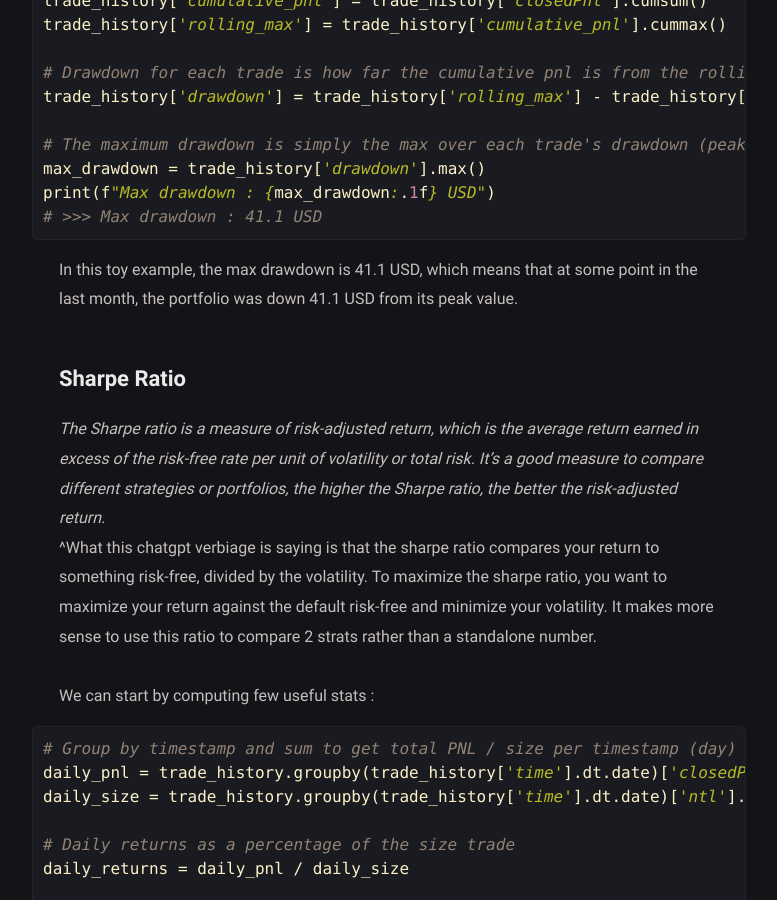
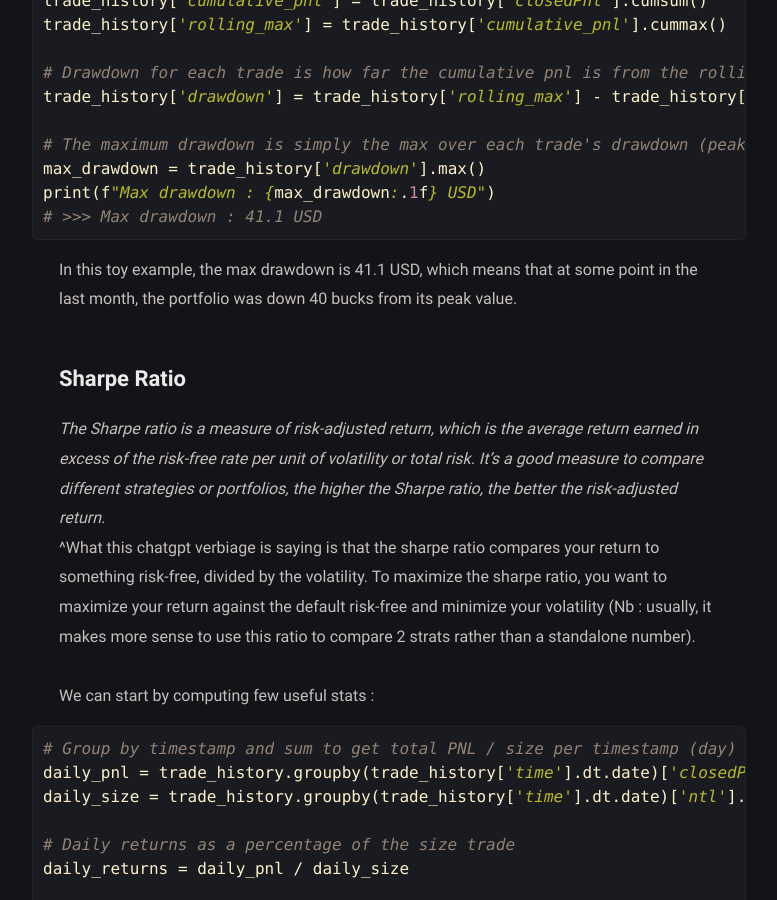
Before and after one commit to Cyril9227/cyril9227.github.io, a Jekyll site: the page built from _posts/trading-crap/2024-10-09-trading-crap.md, in a window 1280 px wide and 900 px high, scrolled down 1802 px. Shown: the whole window, without its empty margins (251-1028 px from the left). Built offline with Jekyll 4.4.1, drawn with Linux system fonts in a browser that asks for light colours; comment, search, counter and statistics services are not loaded; some of the changed text lies outside the part shown.

Commit message:
a bit of formating

````diff
--- a/_posts/trading-crap/2024-10-09-trading-crap.md
+++ b/_posts/trading-crap/2024-10-09-trading-crap.md
@@ -53,11 +53,11 @@
 print(f"Max drawdown : {max_drawdown:.1f} USD")
 # >>> Max drawdown : 41.1 USD
 ```
-In this toy example, the max drawdown is 41.1 USD, which means that at some point in the last month, the portfolio was down 41.1 USD from its peak value.
+In this toy example, the max drawdown is 41.1 USD, which means that at some point in the last month, the portfolio was down 40 bucks from its peak value.
 
 ## Sharpe Ratio
 
-*The Sharpe ratio is a measure of risk-adjusted return, which is the average return earned in excess of the risk-free rate per unit of volatility or total risk. It's a good measure to compare different strategies or portfolios, the higher the Sharpe ratio, the better the risk-adjusted return.*<br> ^What this chatgpt verbiage is saying is that the sharpe ratio compares your return to something risk-free, divided by the volatility. To maximize the sharpe ratio, you want to maximize your return against the default risk-free and minimize your volatility. It makes more sense to use this ratio to compare 2 strats rather than a standalone number. <br>
+*The Sharpe ratio is a measure of risk-adjusted return, which is the average return earned in excess of the risk-free rate per unit of volatility or total risk. It's a good measure to compare different strategies or portfolios, the higher the Sharpe ratio, the better the risk-adjusted return.*<br> ^What this chatgpt verbiage is saying is that the sharpe ratio compares your return to something risk-free, divided by the volatility. To maximize the sharpe ratio, you want to maximize your return against the default risk-free and minimize your volatility (Nb : usually, it makes more sense to use this ratio to compare 2 strats rather than a standalone number). <br>
 
 We can start by computing few useful stats :
 
@@ -81,7 +81,7 @@
 
 Here we can see that we only got wins (min being just a trade fee) (yayy), with an average daily return of 3.4% and a standard deviation of 7.04%, which is a bit high but not too bad.<br>
 
-Now we need to find the risk-free rate, which is usually the return on a US treasury bond, but for simplicity I'll use $5\%$ annual as a default value (high yield savings account). Since we're working with daily returns, we need to convert this to a daily rate, which is given by the formula :
+Now we need to find the risk-free rate, which is usually the return on a US treasury bond, but for simplicity I'll use $5\%$ annual as a default value (high yield savings account). Since we're working with daily returns, we need to convert this to a daily rate, which is given by the formula :<br>
 $$ r_{\text{daily}} = (1 + r_{\text{annual}})^{1/365} - 1$$
 
 ```python
````
Also changed, not shown: other parts of _posts/trading-crap/2024-10-09-trading-crap.md (+2 -2 lines).
